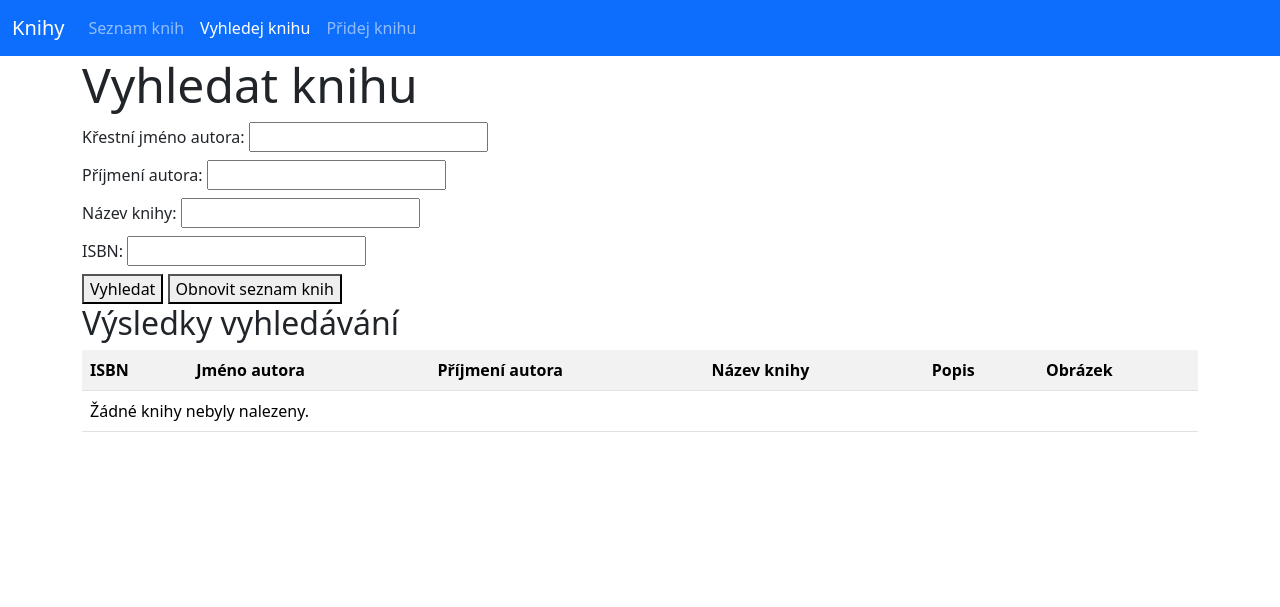
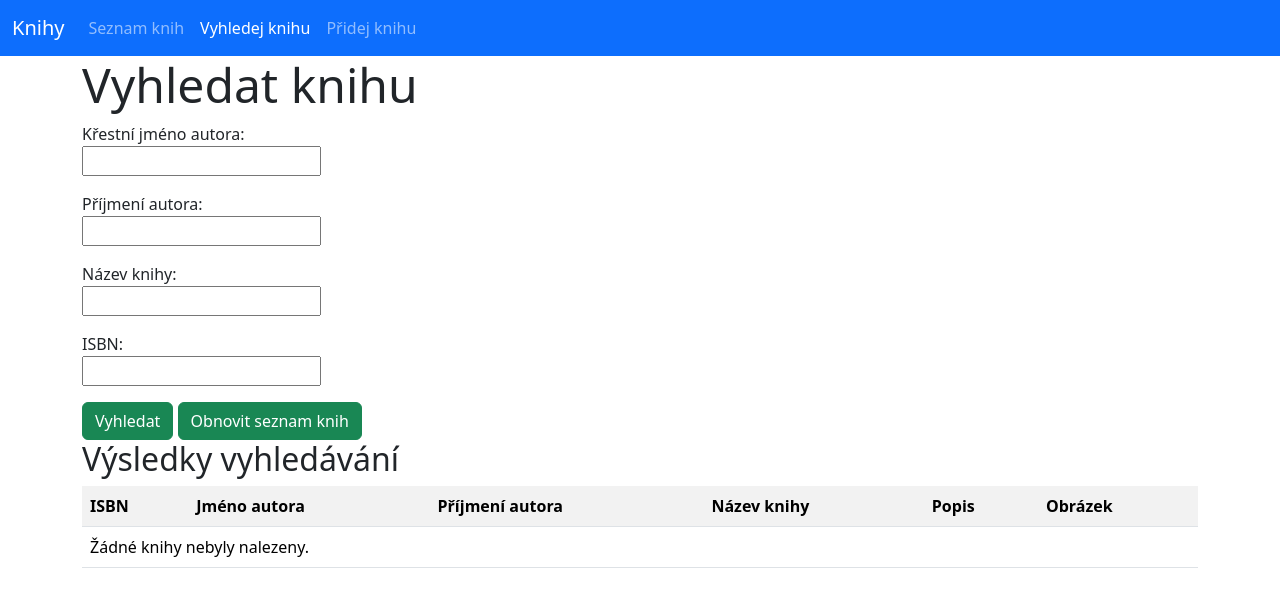
Before and after one commit to MarinaP-prog/cviko, a PHP site: page /filter.php in a window 1280 px wide. Shown: the top 607 px of the page. Run offline with PHP 8.4, Linux system fonts and the light colour scheme; data that the repository does not hold is empty; a stand-in replaces the project's code that opens the database connection.

Commit message:
Added styles to php

```diff
--- a/add.php
+++ b/add.php
@@ -96,15 +96,15 @@ if ($_SERVER['REQUEST_METHOD'] === 'POST') {
         </div>
         <div class="mb-2">
             <label for="book_description" class="form-label">Popis</label>
-            <input class="form-control" type="text" name="book_description" id="book_description" value="" required>
+            <textarea class="form-control" name="book_description" id="book_description" required></textarea>
         </div>
         <div class="mb-2">
             <label for="image_path" class="form-label">Obrazek</label>
             <!-- <input type="file" name="image" accept="image/*" required><br> -->
-            <input type="text+" name="image_path" id="image_path" required><br>
+            <input class="form-control" type="text" name="image_path" id="image_path" required><br>
         </div>
         <div class="mb-2">
-            <button type="submit" class="btn btn-secondary btn-sm">
+            <button type="submit" class="btn btn-success">
                 Uloz to
             </button>
         </div>
--- a/filter.php
+++ b/filter.php
@@ -56,28 +56,36 @@ if ($isbn || $firstname || $lastname || $title) {
     <div class="container">
         <h1 class="display-5">Vyhledat knihu</h1>
         <form action="filter.php" method="GET">
-            <div class="mb-2">
+            <div class="mb-3 row">
                 <label for="firstname">Křestní jméno autora:</label>
-                <input type="text" name="firstname" id="firstname" value="<?php echo htmlspecialchars($firstname); ?>">
+                <div class="col-sm-10">
+                    <input type="text" name="firstname" id="firstname" value="<?php echo htmlspecialchars($firstname); ?>">
+                </div>
             </div>
-            <div class="mb-2">
+            <div class="mb-3 row">
                 <label for="lastname">Příjmení autora:</label>
-                <input type="text" name="lastname" id="lastname" value="<?php echo htmlspecialchars($lastname); ?>">
+                <div class="col-sm-10">
+                    <input type="text" name="lastname" id="lastname" value="<?php echo htmlspecialchars($lastname); ?>">
+                </div>
             </div>
 
-            <div class="mb-2">
+            <div class="mb-3 row">
                 <label for="title">Název knihy:</label>
-                <input type="text" name="title" id="title" value="<?php echo htmlspecialchars($title); ?>">
+                <div class="col-sm-10">
+                    <input type="text" name="title" id="title" value="<?php echo htmlspecialchars($title); ?>">
+                </div>
             </div>
-            <div class="mb-2">
+            <div class="mb-3 row">
                 <label for="isbn">ISBN:</label>
-                <input type="text" name="isbn" id="isbn" value="<?php echo htmlspecialchars($isbn); ?>">
+                <div class="col-sm-10">
+                    <input type="text" name="isbn" id="isbn" value="<?php echo htmlspecialchars($isbn); ?>">
+                </div>
             </div>
 
-            <button type="submit">Vyhledat</button>
+            <button type="submit" class="btn btn-success">Vyhledat</button>
 
             <!-- Tlačítko reset -->
-            <button type="button" onclick="window.location.href = 'filter.php';">Obnovit seznam knih</button>
+            <button type="button" class="btn btn-success" onclick="window.location.href = 'filter.php';">Obnovit seznam knih</button>
         </form>
 
         <!-- Výpis knih -->
```
